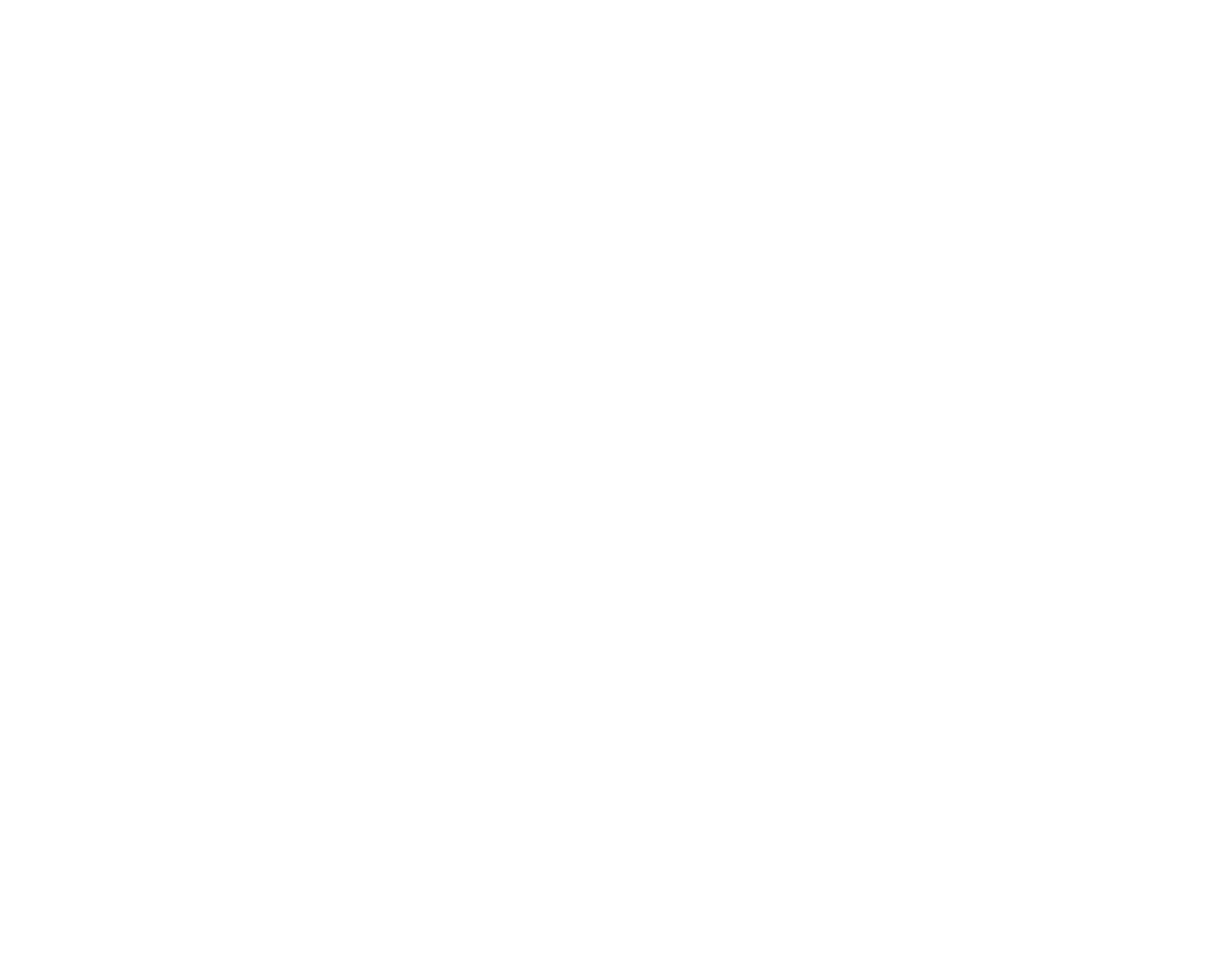
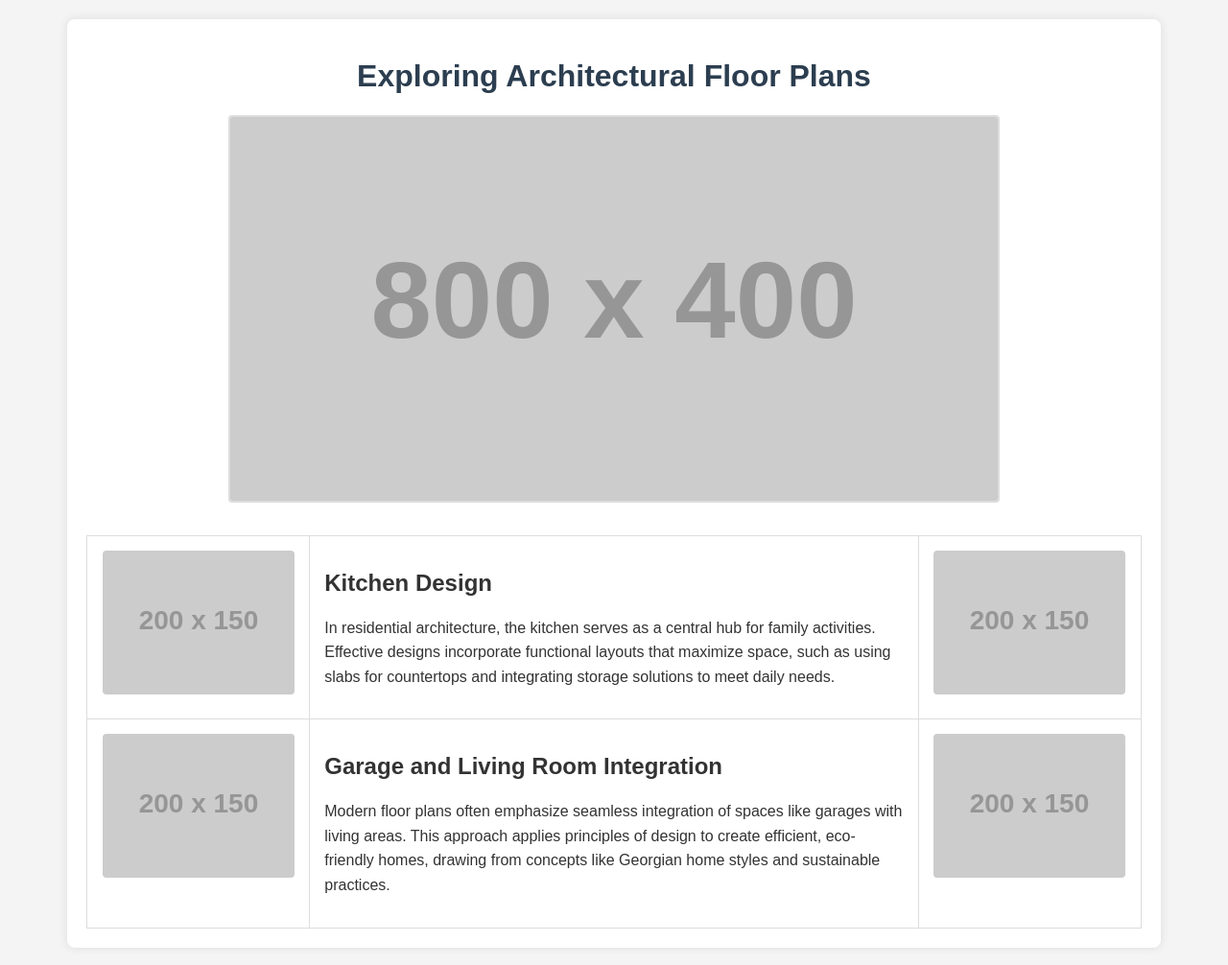
Before and after one commit to acciojob/architecture-zapshooter, a website: page main.html in a window 1280 px wide. Shown: the whole page at 96% size. Before the commit the page ends 800 px from the top, so only its background shows below. Drawn offline with Linux system fonts and the light colour scheme; placeholder pictures from the web are drawn by us.

Commit message:
created a submission

```diff
--- a/main.html
+++ b/main.html
@@ -1,16 +1,93 @@
 <!DOCTYPE html>
+<html lang="en">
+<head>
+    <meta charset="UTF-8">
+    <meta name="viewport" content="width=device-width, initial-scale=1.0">
+    <title>Architecture: Floor Plans and Designs</title>
+    <style>
+        body {
+            font-family: Arial, sans-serif;
+            background-color: #f4f4f4;
+            color: #333;
+            margin: 0;
+            padding: 20px;
+        }
+        .container {
+            width: 1100px;
+            margin: 0 auto;
+            background-color: #fff;
+            padding: 20px;
+            box-shadow: 0 0 10px rgba(0, 0, 0, 0.1);
+            border-radius: 8px;
+        }
+        h1 {
+            text-align: center;
+            color: #2c3e50;
+        }
+        .imageContainer {
+            text-align: center;
+            margin-bottom: 30px;
+        }
+        .imageContainer img {
+            max-width: 100%;
+            height: auto;
+            border: 2px solid #ddd;
+            border-radius: 4px;
+        }
+        table {
+            width: 100%;
+            border-collapse: collapse;
+            margin: 0 auto;
+        }
+        td {
+            padding: 15px;
+            vertical-align: top;
+            border: 1px solid #ddd;
+        }
+        td:first-child, td:last-child {
+            width: 200px;
+            text-align: center;
+        }
+        td:nth-child(2) {
+            width: 600px;
+            text-align: left;
+        }
+        td img {
+            max-width: 100%;
+            height: auto;
+            border-radius: 4px;
+        }
+        p {
+            line-height: 1.6;
+        }
+    </style>
+</head>
+<body>
+    <div class="container">
+        <h1>Exploring Architectural Floor Plans</h1>
 
-<html>
+        <div class="imageContainer">
+            <img src="https://via.placeholder.com/800x400?text=Main+Architecture+Image" alt="Main Architecture Floor Plan">
+        </div>
 
-<head>
-	<link rel="stylesheet" href="styles.css">
-</head>
-
-<body>
-	<!-- the entire body must be written by student -->
-    <script type="text/javascript" src="./script.js">
-</script>
-
+        <table>
+            <tr>
+                <td><img src="https://via.placeholder.com/200x150?text=Kitchen+Image" alt="Kitchen Design Image"></td>
+                <td>
+                    <h2>Kitchen Design</h2>
+                    <p>In residential architecture, the kitchen serves as a central hub for family activities. Effective designs incorporate functional layouts that maximize space, such as using slabs for countertops and integrating storage solutions to meet daily needs.</p>
+                </td>
+                <td><img src="https://via.placeholder.com/200x150?text=Bathroom+Image" alt="Bathroom Design Image"></td>
+            </tr>
+            <tr>
+                <td><img src="https://via.placeholder.com/200x150?text=Garage+Image" alt="Garage Space Image"></td>
+                <td>
+                    <h2>Garage and Living Room Integration</h2>
+                    <p>Modern floor plans often emphasize seamless integration of spaces like garages with living areas. This approach applies principles of design to create efficient, eco-friendly homes, drawing from concepts like Georgian home styles and sustainable practices.</p>
+                </td>
+                <td><img src="https://via.placeholder.com/200x150?text=Green+Design+Image" alt="Green Architecture Image"></td>
+            </tr>
+        </table>
+    </div>
 </body>
-
 </html>
```
